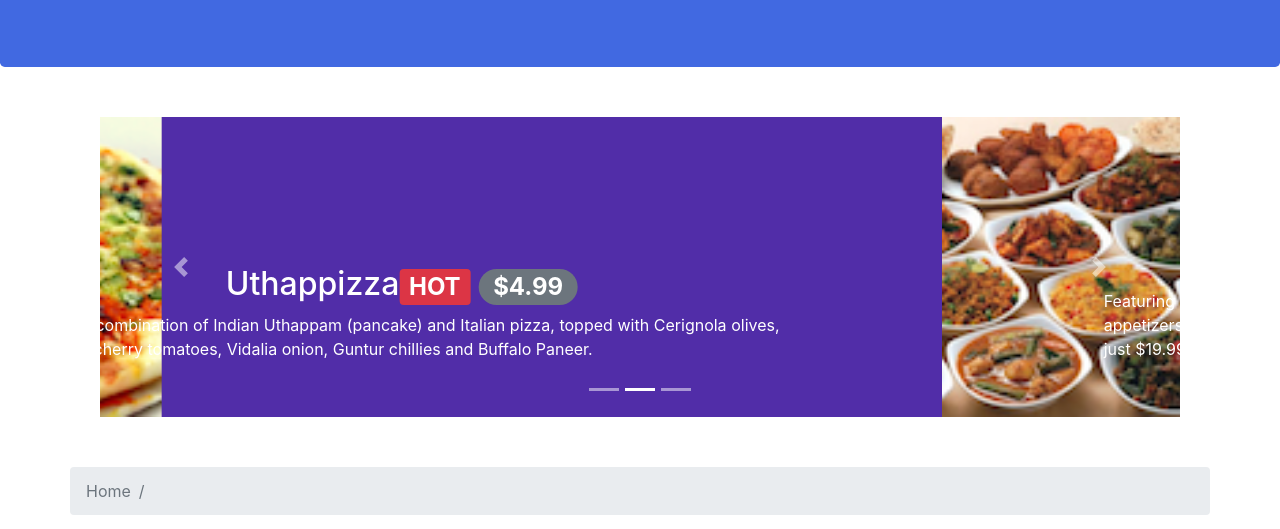
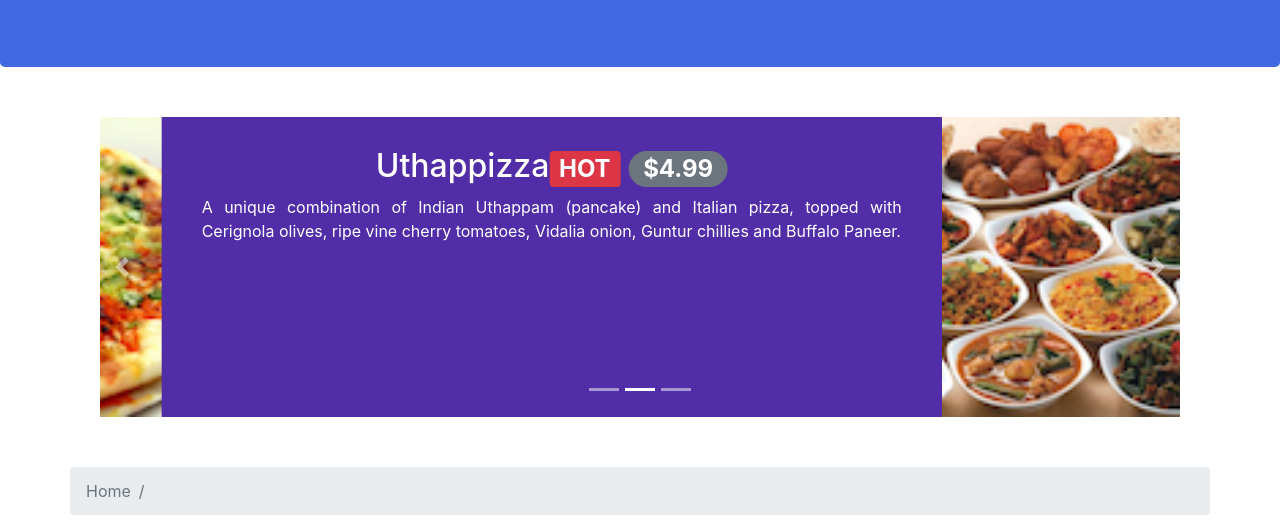
Before and after one commit to DarioReina/bootstrap4, a website: page conFusion/index.html in a window 1280 px wide. Shown: the part 271-800 px from the top of the page. Drawn offline with nearby package versions, Linux system fonts and the light colour scheme.

Commit message:
carrousel

```diff
--- a/conFusion/CSS/style.css
+++ b/conFusion/CSS/style.css
@@ -57,6 +57,17 @@ body{
     left: 0;
     min-height: 300px;
 }
+.carousel-caption{
+    left: 340px;
+    right: 40px;
+    top:10px;
+}
+.carousel-control-next{
+    width: 4%;
+}
+.carousel-control-prev{
+    width: 4%;
+}
 /**a {
     outline: none;
     text-decoration: none;
```
